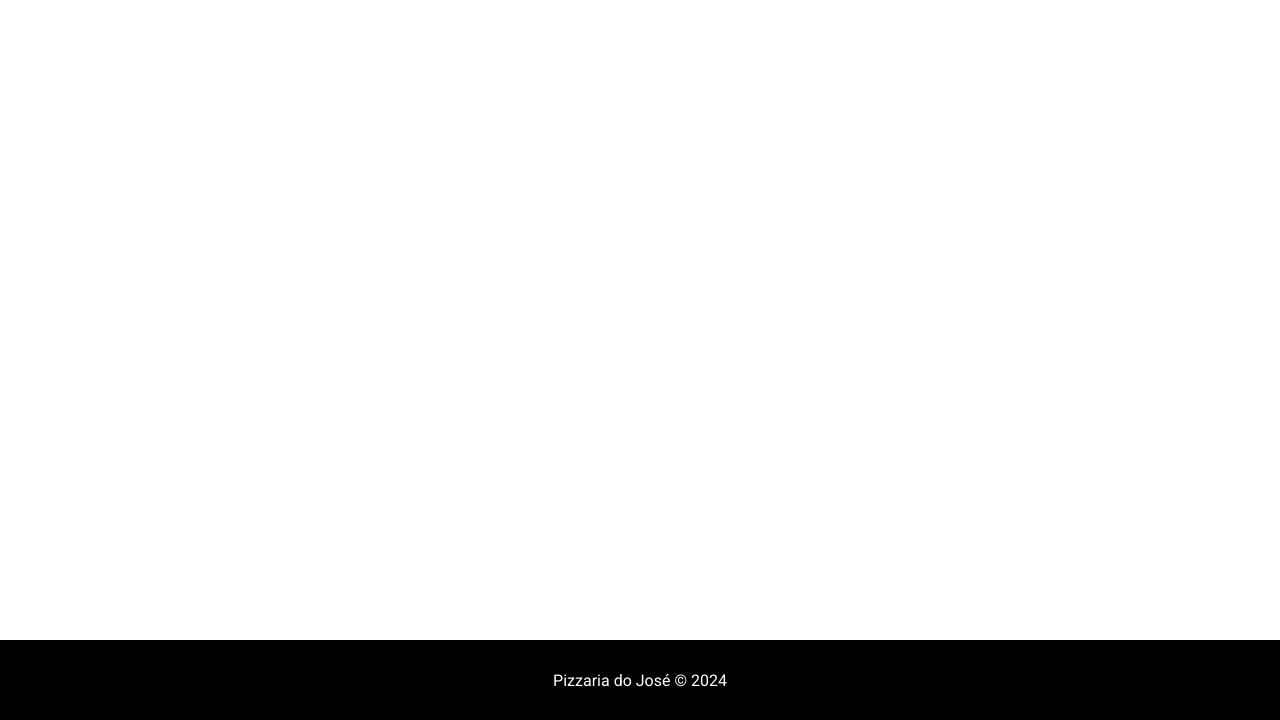
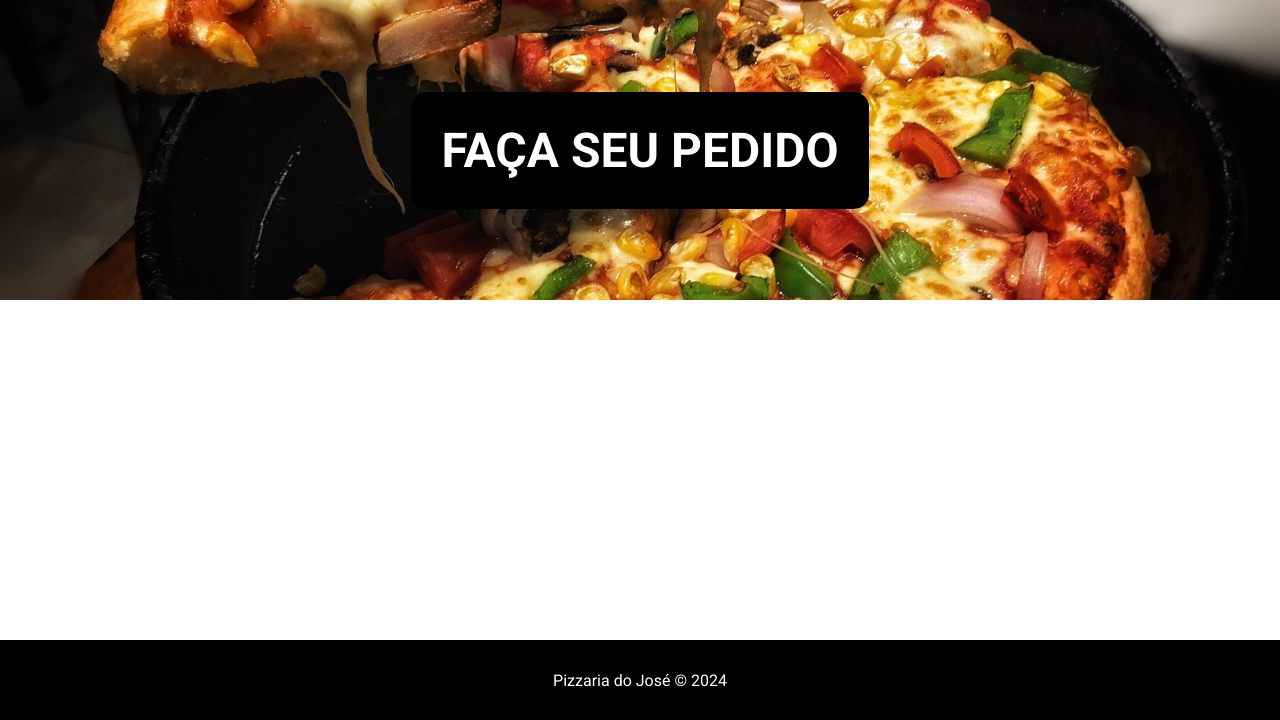
Before and after one commit to JoseClaudiolima/PizzariaJose, a PHP site: page / in a window 1280 px wide. Shown: the part 80-800 px from the top of the page. Run offline with PHP 8.4, Linux system fonts and the light colour scheme.

Commit message:
Adicionado main-container em index.php

```diff
--- a/css/style.css
+++ b/css/style.css
@@ -28,7 +28,31 @@ header a, footer a {
 }
 
 /* HOME */
+#main-container{
+    background-image: url("../img/pizza-banner.jpg");
+    height: 300px;
 
+    background-position: center;
+    background-size: cover;
+    width: 100%;
+    background-position-y: -300px;
+
+    display: flex;
+    justify-content: center;
+    align-items: center;
+}
+
+#main-container p {
+    background-color: black;
+    color: white;
+    font-size: 3em;
+
+    text-align: center;
+    text-transform: uppercase;
+    font-weight: bold;
+    padding: 30px;
+    border-radius: 15px;
+}
 
 
 /* FOOTER */
--- a/index.php
+++ b/index.php
@@ -3,3 +3,9 @@ include_once("templates/header.php");
 include_once("templates/footer.php");
 
 ?>
+
+<div id="main-container">
+<p>
+    Faça seu pedido
+</p>
+</div>
```
